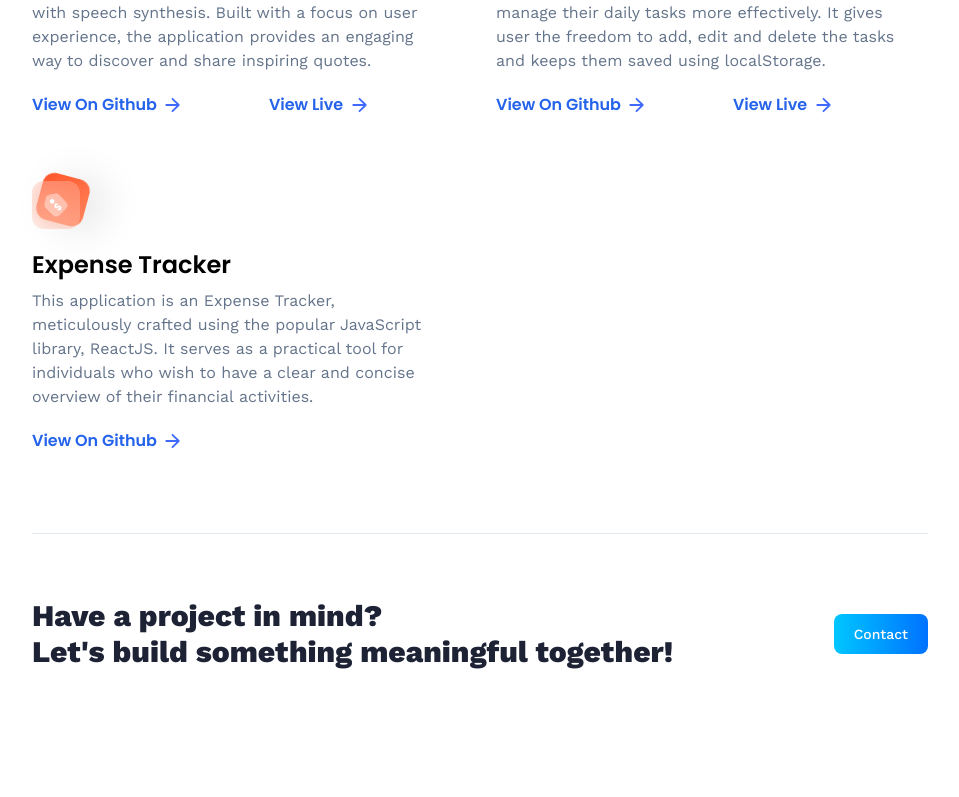
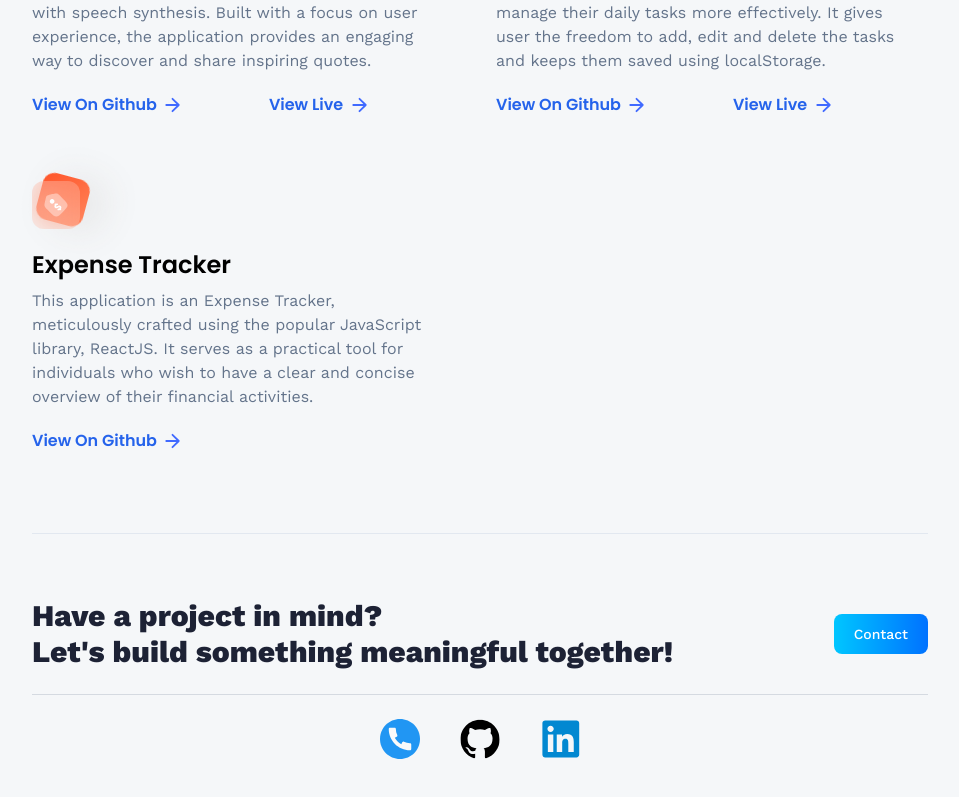
Before and after one commit to shivamkcode/3d-Portfolio, a React (Vite) app: page /projects in a window 1280 px wide. Shown: the part 1571-2368 px from the top of the page, without its empty margins (160-1119 px from the left). Before the commit the page ends 2305 px from the top, so only its background shows below. Built offline with nearby package versions, Linux system fonts and the light colour scheme.

Commit message:
updated contact info

```diff
--- a/src/App.jsx
+++ b/src/App.jsx
@@ -4,7 +4,7 @@ import Navbar from './components/Navbar';
 
 const App = () => {
   return (
-    <main className='bg-slate-300/20 h-screen'>
+    <main className='bg-slate-300/20 min-h-screen'>
       <Router>
         <Navbar />
         <Routes>
--- a/src/components/CTA.jsx
+++ b/src/components/CTA.jsx
@@ -1,15 +1,28 @@
-import React from 'react'
-import { Link } from 'react-router-dom'
+import React from "react";
+import { Link } from "react-router-dom";
+import { socialLinks } from "../constants";
 
 const CTA = () => {
   return (
-    <section className='cta'>
-      <p className='cta-text'>Have a project in mind? <br className='sm:block hidden'/> Let's build something meaningful together!</p>
-      <Link to='/contact' className='btn'>
-        Contact
-      </Link>
-    </section>
-  )
-}
+    <>
+      <section className="cta">
+        <p className="cta-text">
+          Have a project in mind? <br className="sm:block hidden" /> Let's build
+          something meaningful together!
+        </p>
+        <Link to="/contact" className="btn">
+          Contact
+        </Link>
+      </section>
+      <div className="flex gap-10 border-t pt-6 justify-center mt-6">
+        {socialLinks.map((link) => (
+          <a href={link.link}>
+            <img className="w-6 h-6 md:w-10 md:h-10" src={link.iconUrl} alt="" />
+          </a>
+        ))}
+      </div>
+    </>
+  );
+};
 
-export default CTA
+export default CTA;
--- a/src/constants/index.js
+++ b/src/constants/index.js
@@ -191,7 +191,7 @@ export const socialLinks = [
   {
     name: "Contact",
     iconUrl: contact,
-    link: "/contact",
+    link: "tel:226-927-5253",
   },
   {
     name: "GitHub",
@@ -222,7 +222,7 @@ export const projects = [
     description:
       "This is a full-stack ecommerce website built using Next.js, TypeScript, Tailwind CSS and uses Sequelize with Mysql2 as database. Users can create an account, add products to their cart, fill out a checkout form, and receive a confirmation on the thank you page.",
     link: "https://github.com/shivamkcode/audiophile-e-commerce",
-    deploy: "/",
+    deploy: "https://audiophile-e-commerce-three.vercel.app",
   },
   {
     iconUrl: task,
```
